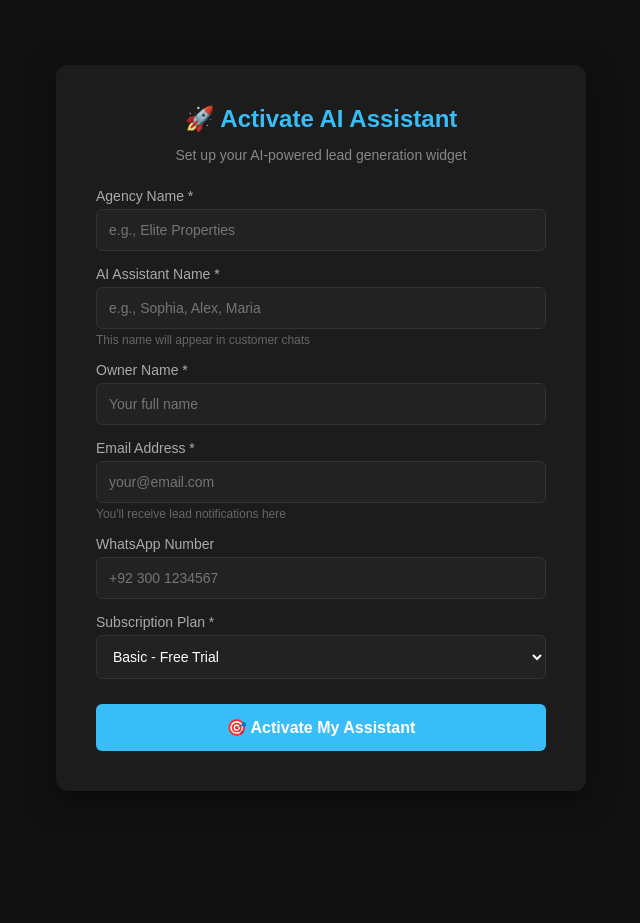
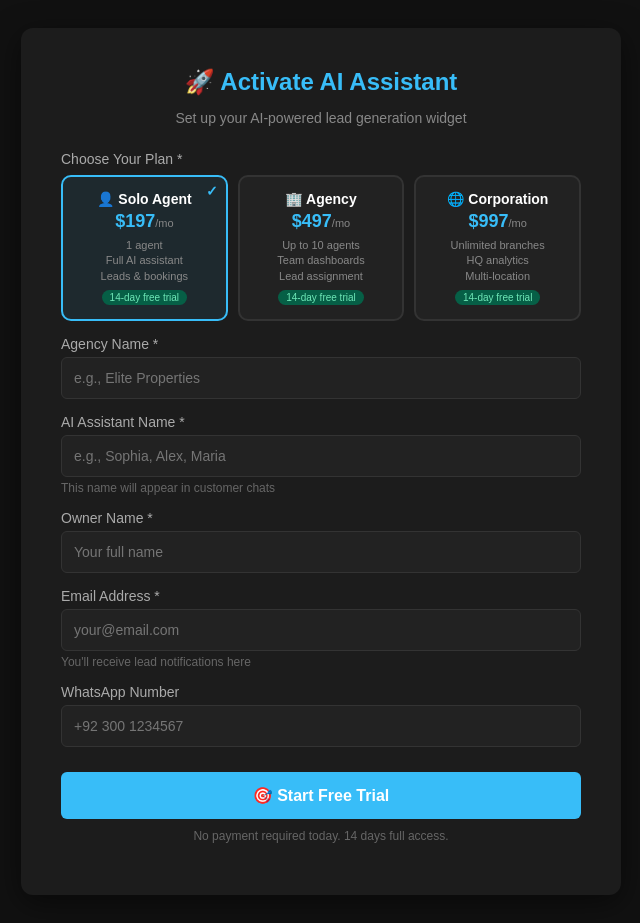
Before and after one commit to Luxury-Leads-AI/Luxury-Leads-AI, a Flask app: page /signup in a window 1280 px wide. Shown: the whole page, without its empty margins (319-959 px from the left). Before the commit the page ends 751 px from the top, so only its background shows below. Run offline with Flask 3, Linux system fonts and the light colour scheme; some libraries are stand-ins or nearby versions.

Commit message:
Step 4A: Tier selector on signup with 14-day trial

```diff
--- a/templates/signup.html
+++ b/templates/signup.html
@@ -18,7 +18,7 @@
       padding: 40px;
       border-radius: 12px;
       width: 100%;
-      max-width: 450px;
+      max-width: 520px;
       box-shadow: 0 8px 30px rgba(0,0,0,0.5);
     }
     h2 {
@@ -107,6 +107,54 @@
       color: #666;
       margin-top: 4px;
     }
+
+    /* ── TIER SELECTOR ── */
+    .tier-grid {
+      display: grid;
+      grid-template-columns: repeat(3, 1fr);
+      gap: 10px;
+      margin-top: 8px;
+    }
+    .tier-card {
+      background: #222;
+      border: 2px solid #333;
+      border-radius: 10px;
+      padding: 14px 10px;
+      text-align: center;
+      cursor: pointer;
+      transition: all 0.2s;
+      position: relative;
+    }
+    .tier-card:hover { border-color: #555; }
+    .tier-card.selected {
+      border-color: #38bdf8;
+      background: rgba(56,189,248,0.08);
+    }
+    .tier-card.selected::after {
+      content: "✓";
+      position: absolute;
+      top: 6px;
+      right: 8px;
+      color: #38bdf8;
+      font-weight: bold;
+      font-size: 14px;
+    }
+    .tier-name { font-size: 14px; font-weight: bold; color: #fff; margin-bottom: 4px; }
+    .tier-price { font-size: 18px; font-weight: bold; color: #38bdf8; }
+    .tier-price span { font-size: 11px; color: #888; font-weight: normal; }
+    .tier-desc { font-size: 11px; color: #888; margin-top: 6px; line-height: 1.4; }
+    .tier-badge {
+      display: inline-block;
+      background: #065f46;
+      color: #6ee7b7;
+      font-size: 10px;
+      padding: 2px 8px;
+      border-radius: 10px;
+      margin-top: 6px;
+    }
+    @media (max-width: 520px) {
+      .tier-grid { grid-template-columns: 1fr; }
+    }
   </style>
 </head>
 <body>
@@ -116,6 +164,29 @@
   <p class="subtitle">Set up your AI-powered lead generation widget</p>
 
   <form id="signupForm" onsubmit="submitForm(event)">
+
+    <label>Choose Your Plan *</label>
+    <div class="tier-grid">
+      <div class="tier-card selected" data-tier="solo" onclick="selectTier('solo', this)">
+        <div class="tier-name">👤 Solo Agent</div>
+        <div class="tier-price">$197<span>/mo</span></div>
+        <div class="tier-desc">1 agent<br>Full AI assistant<br>Leads & bookings</div>
+        <div class="tier-badge">14-day free trial</div>
+      </div>
+      <div class="tier-card" data-tier="agency" onclick="selectTier('agency', this)">
+        <div class="tier-name">🏢 Agency</div>
+        <div class="tier-price">$497<span>/mo</span></div>
+        <div class="tier-desc">Up to 10 agents<br>Team dashboards<br>Lead assignment</div>
+        <div class="tier-badge">14-day free trial</div>
+      </div>
+      <div class="tier-card" data-tier="corporation" onclick="selectTier('corporation', this)">
+        <div class="tier-name">🌐 Corporation</div>
+        <div class="tier-price">$997<span>/mo</span></div>
+        <div class="tier-desc">Unlimited branches<br>HQ analytics<br>Multi-location</div>
+        <div class="tier-badge">14-day free trial</div>
+      </div>
+    </div>
+
     <label>Agency Name *</label>
     <input id="agency" placeholder="e.g., Elite Properties" required>
 
@@ -133,26 +204,30 @@
     <label>WhatsApp Number</label>
     <input id="whatsapp" placeholder="+92 300 1234567">
 
-    <label>Subscription Plan *</label>
-    <select id="plan" required>
-      <option value="Basic">Basic - Free Trial</option>
-      <option value="Premium">Premium - Coming Soon</option>
-    </select>
-
-    <button type="submit" id="submitBtn">🎯 Activate My Assistant</button>
+    <button type="submit" id="submitBtn">🎯 Start Free Trial</button>
+    <p class="helper-text" style="text-align:center; margin-top:10px;">
+      No payment required today. 14 days full access.
+    </p>
   </form>
 
   <div id="result"></div>
 </div>
 
 <script>
+let selectedTier = 'solo';
+
+function selectTier(tier, el) {
+  selectedTier = tier;
+  document.querySelectorAll('.tier-card').forEach(c => c.classList.remove('selected'));
+  el.classList.add('selected');
+}
+
 async function submitForm(event) {
   event.preventDefault();
 
   const submitBtn = document.getElementById("submitBtn");
   const resultDiv = document.getElementById("result");
 
-  // Disable button during submission
   submitBtn.disabled = true;
   submitBtn.textContent = "⏳ Creating your assistant...";
 
@@ -162,7 +237,8 @@ async function submitForm(event) {
     owner_name: document.getElementById("owner").value.trim(),
     email: document.getElementById("email").value.trim(),
     whatsapp: document.getElementById("whatsapp").value.trim(),
-    subscription_type: document.getElementById("plan").value,
+    tier: selectedTier,
+    subscription_type: selectedTier,
     prompt: "You are a luxury real estate assistant."
   };
 
@@ -176,11 +252,14 @@ async function submitForm(event) {
     const json = await res.json();
 
     if (res.ok) {
+      const tierLabels = { solo: '👤 Solo Agent', agency: '🏢 Agency', corporation: '🌐 Corporation' };
       resultDiv.className = "success";
       resultDiv.style.display = "block";
       resultDiv.innerHTML = `
         ✅ <strong>Agency Created Successfully!</strong><br><br>
 
+        📦 <strong>Plan:</strong> ${tierLabels[json.tier] || json.tier}<br>
+        🗓️ <strong>Free trial until:</strong> ${json.trial_ends}<br>
         📝 <strong>Your Agency ID:</strong> ${json.agency_id}<br>
         🔑 <strong>Default Password:</strong> admin123<br><br>
 
@@ -191,8 +270,10 @@ async function submitForm(event) {
         <a href="/owner-login" style="color: #38bdf8;">Click here to login</a>
       `;
 
-      // Reset form
       document.getElementById("signupForm").reset();
+      selectedTier = 'solo';
+      document.querySelectorAll('.tier-card').forEach(c => c.classList.remove('selected'));
+      document.querySelector('.tier-card[data-tier="solo"]').classList.add('selected');
 
     } else {
       throw new Error(json.error || "Failed to create agency");
@@ -207,7 +288,7 @@ async function submitForm(event) {
     `;
   } finally {
     submitBtn.disabled = false;
-    submitBtn.textContent = "🎯 Activate My Assistant";
+    submitBtn.textContent = "🎯 Start Free Trial";
   }
 }
 </script>
```
